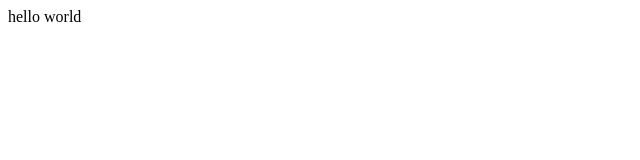
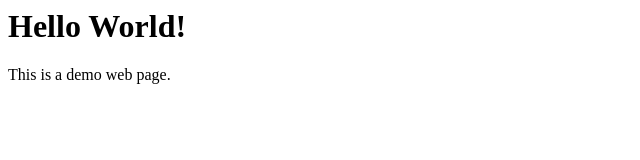
Before and after one commit to nlkennedy/comp20, a plain HTML site: page index.html in a window 1280 px wide. Shown: the whole page, without its empty margins (0-640 px from the left). Drawn offline with Linux system fonts and the light colour scheme.

Commit message:
Update index.html

```diff
--- a/index.html
+++ b/index.html
@@ -4,6 +4,7 @@
   </head>
 
   <body>
-    hello world
+    <h1>Hello World!</h1>
+    This is a demo web page.
   </body>
 <html>
```
